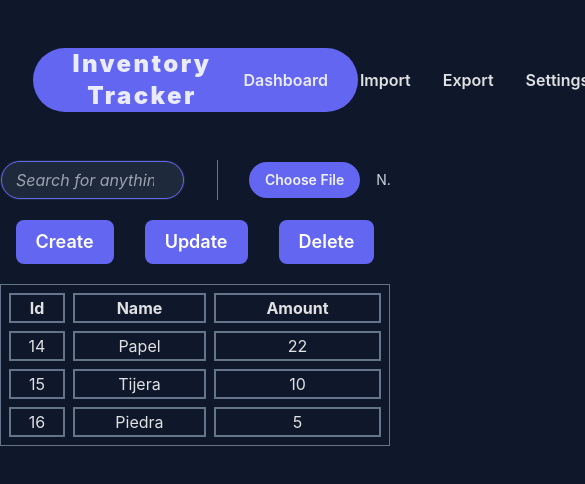
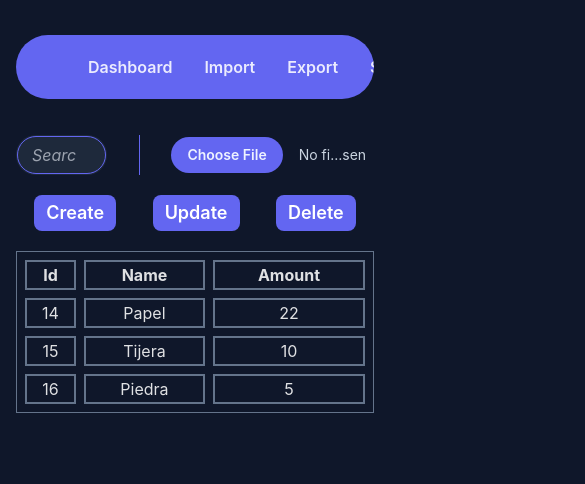
Before and after one commit to Delavalom/inventory-tracker, a React (Vite) app: page / in a window 390 px wide. Shown: the top 484 px of the page, 585 px wide, since content can reach past the window. Built offline with nearby package versions, Linux system fonts and the light colour scheme.

Commit message:
some cool ui and fixed the y-overscroll and the responsive bad look

```diff
--- a/index.html
+++ b/index.html
@@ -6,8 +6,8 @@
     <meta name="viewport" content="width=device-width, initial-scale=1.0" />
     <title>Vite + React + TS</title>
   </head>
-  <body class="bg-slate-900">
-    <main class="w-full text-center" id="root"></main>
+  <body class="bg-slate-900 px-4">
+    <main class="w-full h-screen text-center flex flex-col justify-between" id="root"></main>
     <script type="module" src="/src/main.tsx"></script>
   </body>
 </html>
--- a/src/components/Header.tsx
+++ b/src/components/Header.tsx
@@ -7,14 +7,11 @@ const Routes = ["Dashboard", "Import", "Export", "Settings"];
 export const Header = () => {
   return (
     <header className="w-full h-40 flex items-center justify-center">
-      <nav className="w-10/12 max-w-5xl h-16 bg-indigo-500 rounded-full px-10 flex justify-between items-center">
-        <h1 className="text-2xl tracking-widest font-black">
-          Inventory Tracker
-        </h1>
-        <ul className="flex justify-around flex-1 px-4">
+      <nav className="w-full max-w-5xl h-16 bg-indigo-500 rounded-full px-10 flex justify-between items-center overflow-x-auto overscroll-contain snap-x">
+        <ul className="flex justify-around flex-1 px-4 max-w-2xl">
           {Routes.map((route) => (
             <li
-              className="font-semibold rounded-full px-4 py-1 hover:bg-indigo-900 transition-colors duration-500"
+              className="font-semibold rounded-full px-4 py-1 hover:bg-indigo-900 transition-colors duration-500 snap-center"
               key={route}
             >
               <a href="/">{route}</a>
@@ -22,7 +19,7 @@ export const Header = () => {
           ))}
         </ul>
         <Button
-          className="bg-indigo-900  hover:bg-indigo-900 hover:text-white"
+          className="bg-indigo-900  hover:bg-slate-900 hover:text-white snap center"
           title="Login"
         />
       </nav>
--- a/src/components/ImportFileBtn.tsx
+++ b/src/components/ImportFileBtn.tsx
@@ -2,12 +2,12 @@ interface Props {}
 
 export const ImportFileBtn = () => {
   return (
-    <form className="flex items-center space-x-6">
+    <form className="flex items-center space-x-6 rounded-full box-content hover:bg-indigo-900 transition-colors duration-500">
       <label className="block">
         <span className="sr-only">Choose file</span>
         <input
           type="file"
-          className="w-full text-sm text-slate-300 file:mr-4 file:py-2 file:px-4 file:rounded-full file:border-0 file:text-sm file:font-semibold file:bg-indigo-500 file:text-indigo-50 hover:file:bg-black transition-colors duration-500"
+          className="ImportBtn"
         />
       </label>
     </form>
--- a/src/components/layout/MainNavigation.tsx
+++ b/src/components/layout/MainNavigation.tsx
@@ -10,7 +10,7 @@ export const MainNavigation = ({ children }: Props) => {
   return (
     <>
       <Header></Header>
-      <main className="flex flex-col items-center h-screen w-full max-w-screen-lg mx-auto">{children}</main>
+      <main className="flex flex-col items-center h-full w-full max-w-screen-lg mx-auto">{children}</main>
       <Footer></Footer>
     </>
   );
--- a/src/components/ui/Button.tsx
+++ b/src/components/ui/Button.tsx
@@ -7,7 +7,7 @@ interface ButtonTypes {
 export const Button = ({ title, className, onClick }: ButtonTypes) => {
   return (
     <button
-      className={`text-white rounded-lg px-5 py-2 text-lg font-semibold bg-indigo-500 transition-colors duration-500 hover:bg-black hover:outline-indigo-500 focus:outline-indigo-500 ${className}`}
+      className={`text-white rounded-lg px-3 py-1 sm::px-5 sm:py-2 text-lg font-semibold bg-indigo-500 transition-colors duration-500 hover:bg-indigo-900 ${className}`}
       onClick={onClick}
     >
       {title}
--- a/src/components/ui/SearchBar.tsx
+++ b/src/components/ui/SearchBar.tsx
@@ -4,7 +4,7 @@ export const SearchBar = () => {
   return (
     <input
       type="search"
-      className="w-11/12 max-w-sm placeholder:italic bg-slate-800 outline outline-1 outline-indigo-500 px-4 py-2 rounded-full"
+      className="w-4/12 focus:w-11/12 transition-all duration-500 max-w-sm placeholder:italic bg-slate-800 outline outline-1 outline-indigo-500 px-4 py-2 rounded-full snap-center"
       placeholder="Search for anything..."
     />
   );
--- a/src/index.css
+++ b/src/index.css
@@ -26,6 +26,10 @@ body {
   min-height: 100vh;
 }
 
+.ImportBtn {
+  @apply w-full text-sm text-slate-300 file:mr-4 file:py-2 file:px-4 file:rounded-full file:border-0 file:text-sm file:font-semibold file:bg-indigo-500 file:text-indigo-50
+}
+
 @layer utilities {
   input[type="number"]::-webkit-inner-spin-button,
   input[type="number"]::-webkit-outer-spin-button {
@@ -33,3 +37,15 @@ body {
     margin: 0;
   }
 }
+
+@layer utilities {
+  /* Chrome, Safari and Opera */
+  .no-scrollbar::-webkit-scrollbar {
+    display: none;
+  }
+
+  .no-scrollbar {
+    -ms-overflow-style: none; /* IE and Edge */
+    scrollbar-width: none; /* Firefox */
+  }
+}
```
